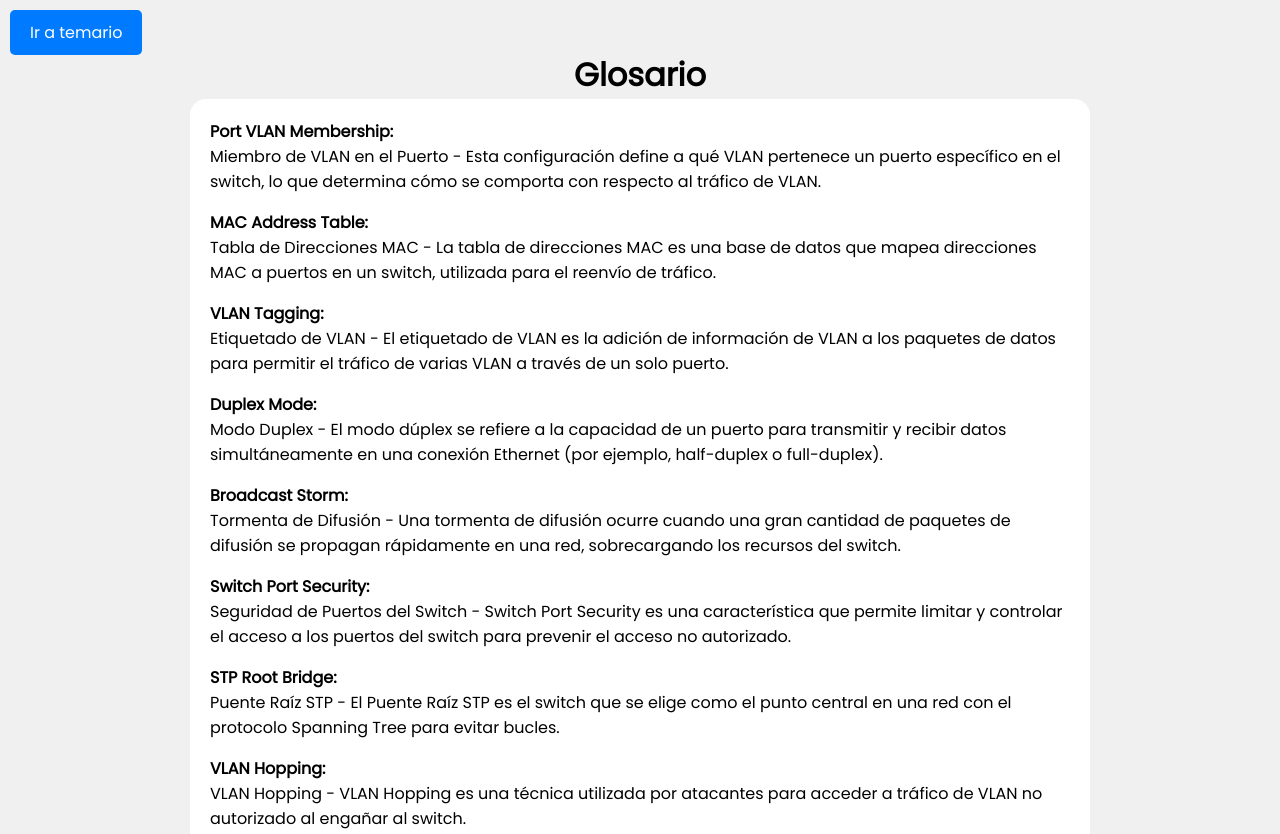
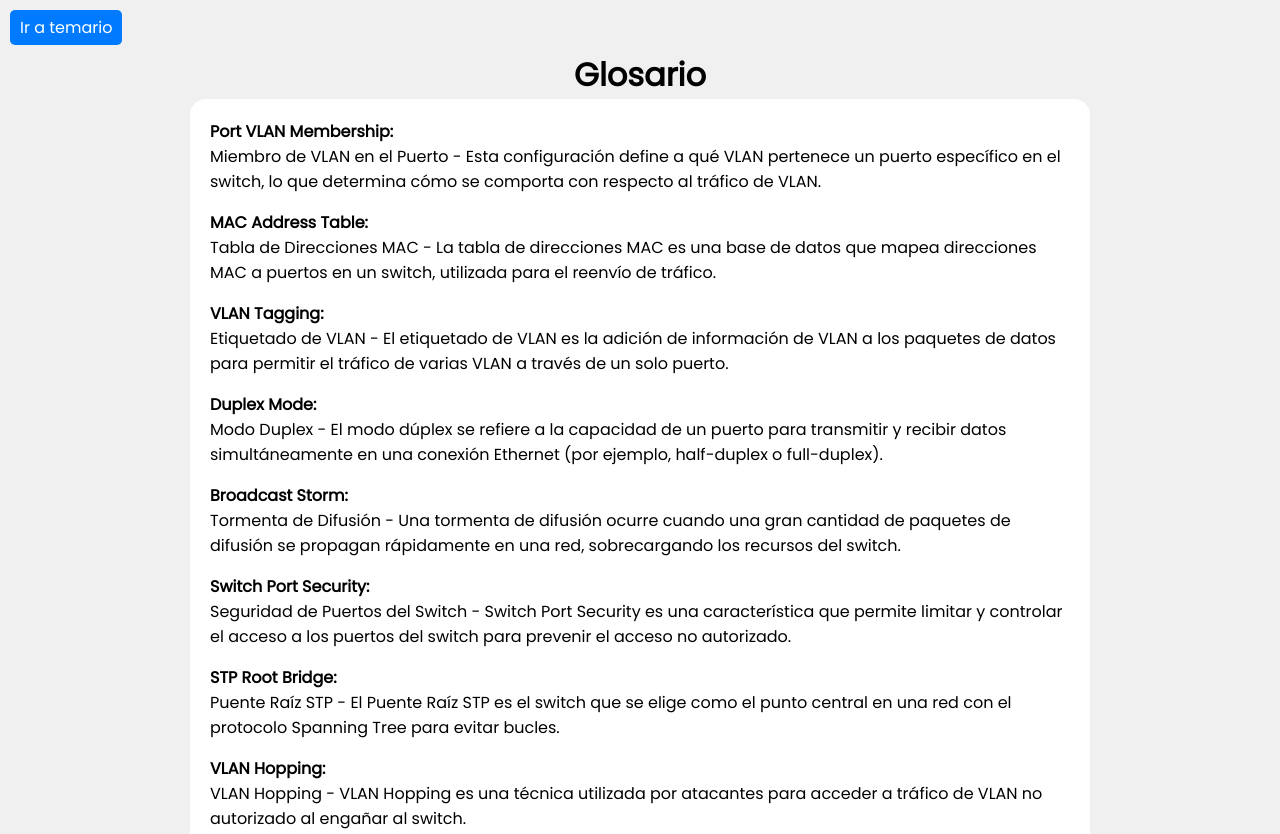
Before and after one commit to hamoncho/Administracion-y-configuracion-de-redes-WLAN-LAN, a plain HTML site: page html/glosario.html in a window 1280 px wide. Shown: the top 834 px of the page. Drawn offline with Linux system fonts and the light colour scheme.

Commit message:
boton de retorno al temario mas chico

```diff
--- a/styles/glosario.css
+++ b/styles/glosario.css
@@ -29,7 +29,7 @@ dt::after {
     left: 10px; /* Ajusta la distancia desde la izquierda */
     background-color: #007bff; /* Color de fondo del botón */
     color: #fff; /* Color del texto del botón */
-    padding: 10px 20px; /* Espacio dentro del botón */
+    padding: 5px 10px; /* Espacio dentro del botón */
     border-radius: 5px; /* Borde redondeado del botón */
     text-decoration: none; /* Elimina el subrayado de enlace */
     z-index: 1000; /* Asegura que el botón esté por encima de otros elementos */
```
